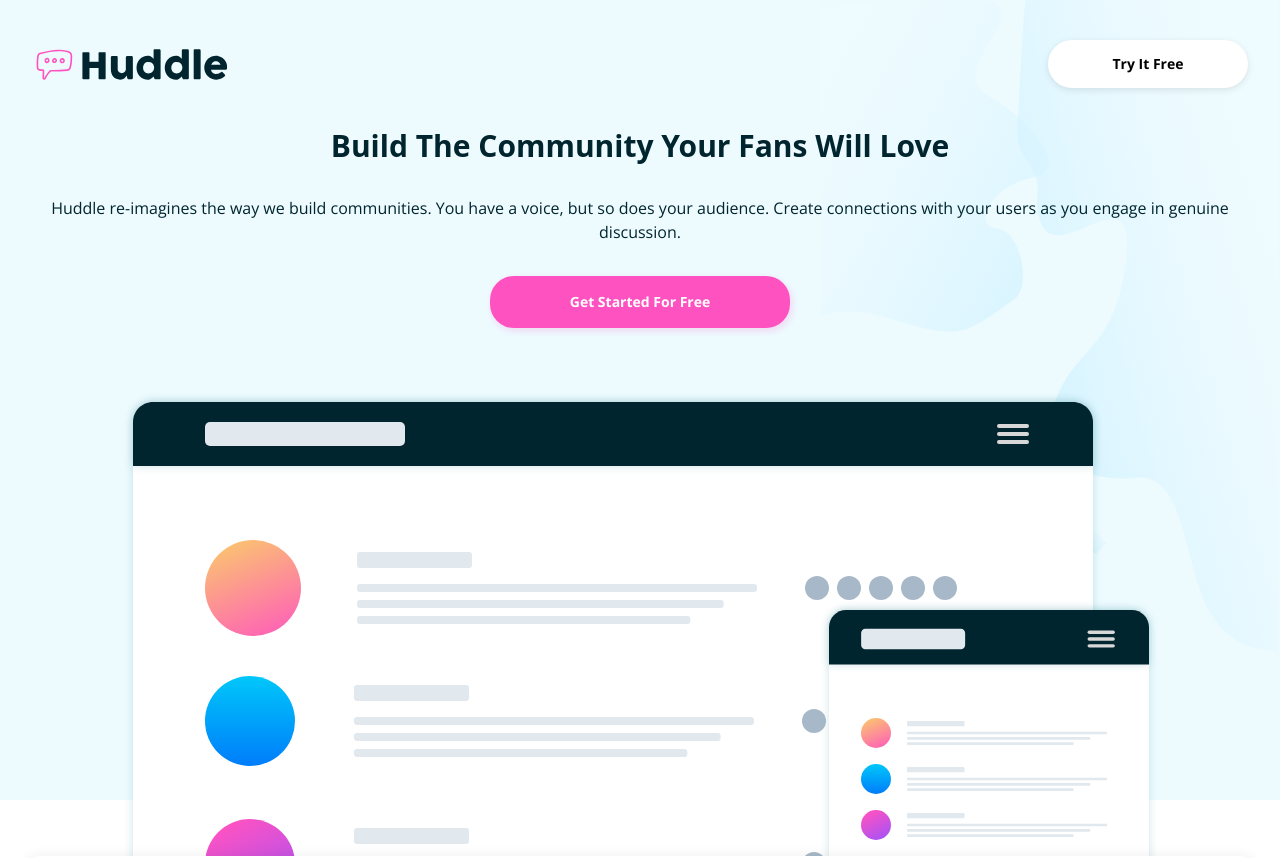
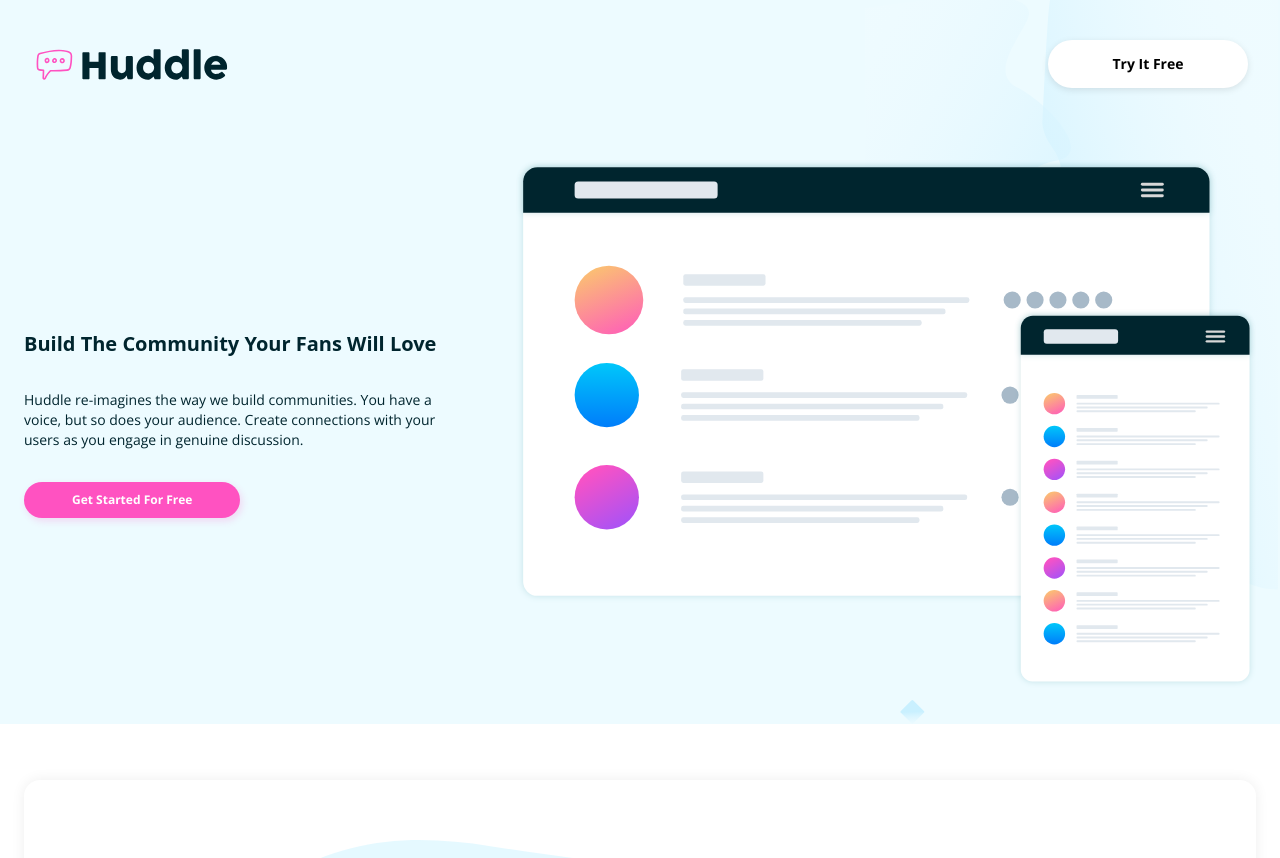
Before and after one commit to skyv26/huddle-landing-page-block, a React (Vite) app: page / in a window 1280 px wide. Shown: the top 858 px of the page. Built offline with nearby package versions, Linux system fonts and the light colour scheme.

Commit message:
Change the `layout` for the tablet version

```diff
--- a/src/components/HeroSection.jsx
+++ b/src/components/HeroSection.jsx
@@ -3,21 +3,21 @@ import IllustrationMockUp from "../assets/illustration-mockups.svg";
 
 const HeroSection = () => {
   return (
-    <section className="px-4 flex flex-col gap-14 bg-[#EDFBFF] hero-section bg-no-repeat bg-contain bg-[top_right_0.1rem] items-center min-[390px]:h-screen min-[390px]:px-6 min-[390px]:gap-16">
-      <div className="flex flex-col pt-32 items-center text-center gap-4 min-[390px]:gap-8">
-        <h1 className="px-9 font-semibold text-[#00252E] text-xl min-[390px]:text-3xl">
+    <section className="px-4 pt-32 pb-9 flex flex-col gap-14 bg-[#EDFBFF] hero-section bg-no-repeat bg-contain bg-[top_right_0.1rem] items-center min-[390px]:h-screen min-[390px]:px-6 min-[390px]:gap-16 md:flex-row md:pt-40 md:h-auto md:gap-12">
+      <div className="flex flex-col items-center text-center gap-4 min-[390px]:gap-8 md:text-left md:items-start md:gap-8">
+        <h1 className="px-9 font-semibold text-[#00252E] text-xl min-[390px]:text-3xl md:px-0 md:text-xl">
           Build The Community Your Fans Will Love
         </h1>
-        <p className="px-3 font-normal font-open-sans text-[#00252E] text-sm min-[390px]:text-base">
+        <p className="px-3 font-normal font-open-sans text-[#00252E] text-sm min-[390px]:text-base md:px-0 md:text-sm">
           Huddle re-imagines the way we build communities. You have a voice, but
           so does your audience. Create connections with your users as you
           engage in genuine discussion.{" "}
         </p>
-        <SubscriptionButton className="font-open-sans font-bold text-white bg-[#FF52C1] text-xs max-w-max px-14 py-2.5 rounded-3xl shadow-[2px_3px_6px_1px_rgba(255,82,193,0.17)] hover:bg-[#FF9ADB] hover:cursor-pointer min-[390px]:text-sm min-[390px]:px-20 min-[390px]:py-4">
+        <SubscriptionButton className="font-open-sans font-bold text-white bg-[#FF52C1] text-xs max-w-max px-14 py-2.5 rounded-3xl shadow-[2px_3px_6px_1px_rgba(255,82,193,0.17)] hover:bg-[#FF9ADB] hover:cursor-pointer min-[390px]:text-sm min-[390px]:px-20 min-[390px]:py-4 md:text-xs md:px-12 md:py-2.5">
           Get Started For Free
         </SubscriptionButton>
       </div>
-      <figure className="pb-9">
+      <figure className="w-[115rem]">
         <img src={IllustrationMockUp} />
       </figure>
     </section>
```
